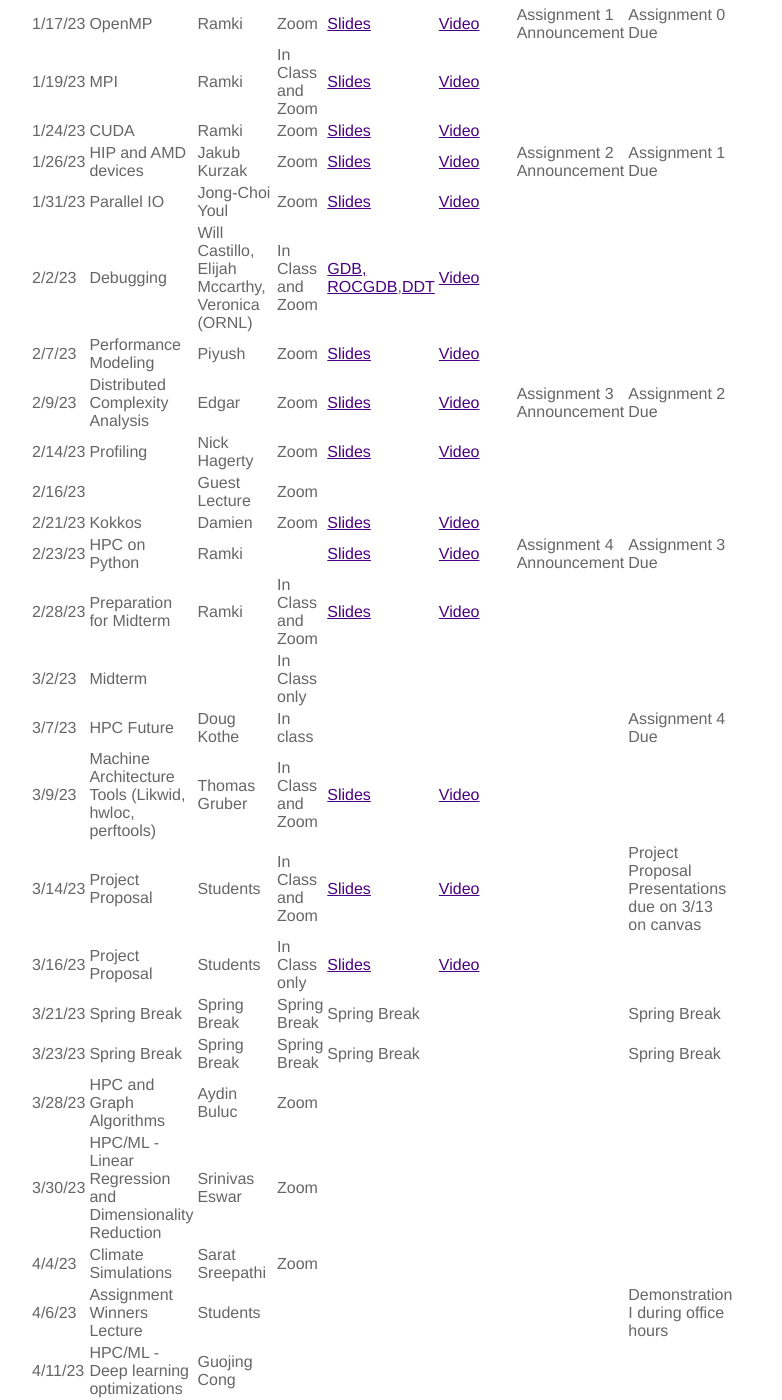
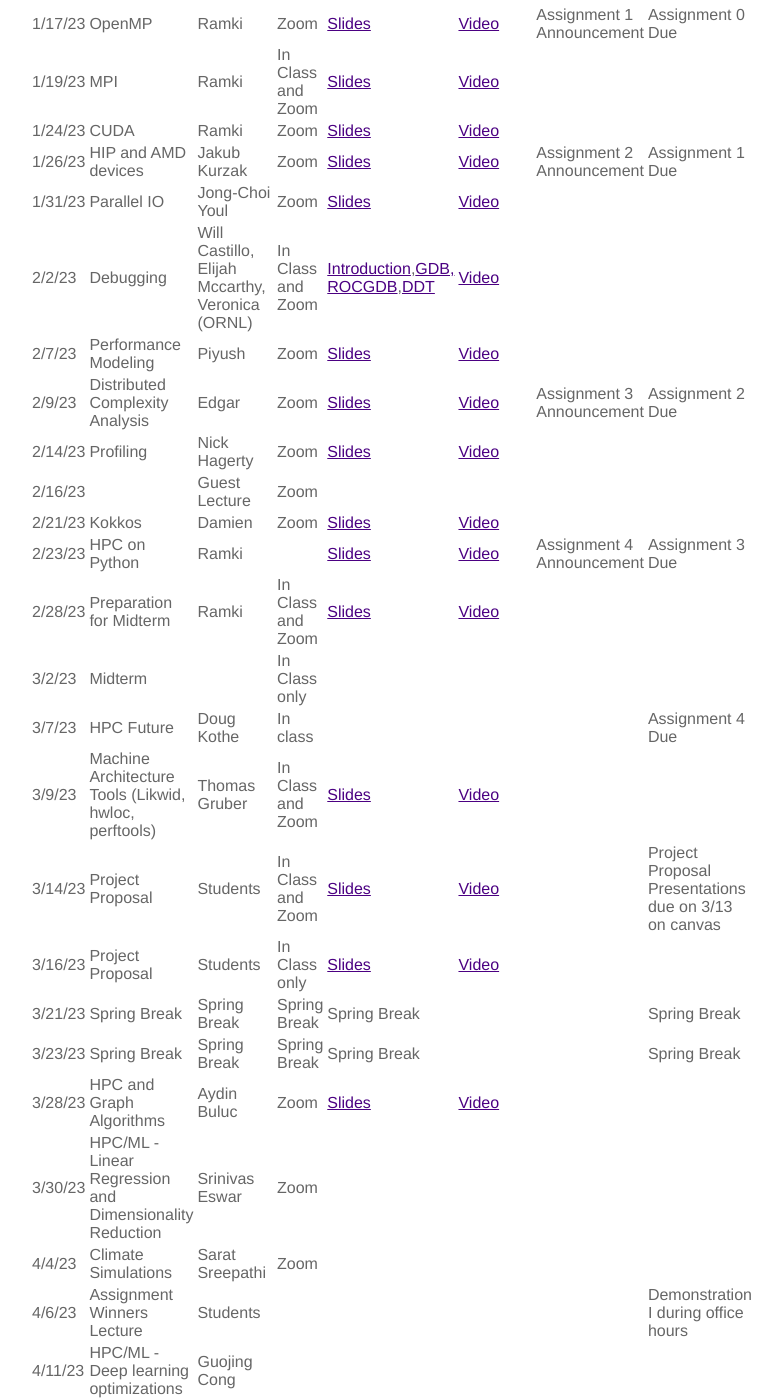
Before and after one commit to ramkikannan/ramkikannan.github.io, a Jekyll site: the page built from teaching.md, in a window 1280 px wide and 1400 px high, scrolled down 4969 px. Shown: the whole window, without its empty margins (331-1113 px from the left). Built offline with Jekyll 4.4.1, drawn with Linux system fonts in a browser that asks for light colours; a style sheet for code colours, icons or effects is not loaded.

Commit message:
parallel graph algorithms

```diff
--- a/teaching.md
+++ b/teaching.md
@@ -171,7 +171,7 @@
 | 1/24/23 | CUDA                                                     | Ramki             | Zoom              | [Slides](6230/slides/cudaintroduction-ramkishruti.pdf)              |                [Video](https://youtu.be/J8BiQdmythc)|                                                                                      |
 | 1/26/23 | HIP and AMD devices                                     | Jakub Kurzak      | Zoom              | [Slides](6230/slides/jakub_hip_cse6230_2023.pdf)              | [Video](https://youtu.be/EdqZWdmpWdo)                | Assignment 2 Announcement                                                            | Assignment 1 Due
 | 1/31/23 | Parallel IO                                             | Jong-Choi Youl    | Zoom              | [Slides](6230/slides/parallel-io.pdf)              | [Video](https://youtu.be/wZCxwjq0V60)             |                |                                                                                      |
-| 2/2/23  | Debugging                                   | Will Castillo, Elijah Mccarthy, Veronica (ORNL)             | In Class and Zoom | [GDB, ROCGDB](6230/slides/elijah-gdb-rocgdb-debugging.pdf),[DDT](6230/slides/Will_DDT_Demo.pdf)             |  [Video](https://youtu.be/fkwZCinbBYg)              |                                                                                      |
+| 2/2/23  | Debugging                                   | Will Castillo, Elijah Mccarthy, Veronica (ORNL)             | In Class and Zoom | [Introduction](6230/slides/2023_Debuggers_Veronica_Introduction.pdf),[GDB, ROCGDB](6230/slides/elijah-gdb-rocgdb-debugging.pdf),[DDT](6230/slides/Will_DDT_Demo.pdf)             |  [Video](https://youtu.be/fkwZCinbBYg)              |                                                                                      |
 | 2/7/23  | Performance Modeling                                    | Piyush            | Zoom              |[Slides](6230/slides/perfModelling.pdf)              | [Video](https://youtu.be/-Gup_dCtybk)                |                                                             |
 | 2/9/23  | Distributed Complexity Analysis                         | Edgar             |  Zoom | [Slides](6230/slides/edgar_distributedcomplexity.pdf)              | [Video](https://youtu.be/LD_UqyCLCQI)                |                                      Assignment 3 Announcement  | Assignment 2 Due
 | 2/14/23 | Profiling                                               | Nick Hagerty     | Zoom              | [Slides](6230/slides/nick_ornl_profiling.pdf)              | [Video](https://youtu.be/9-il9Y4ioTc)               |                                                                                      |
@@ -186,7 +186,7 @@
 | 3/16/23 | Project Proposal                              |   Students                | In Class only     |   [Slides](6230/slides/day2-316_proposal_presentations.pdf)           | [Video](https://youtu.be/77_TdPW_xpg)               |                                                                                      |
 | 3/21/23 | Spring Break                                            | Spring Break      | Spring Break      | Spring Break |                |                                                                                      | Spring Break
 | 3/23/23 | Spring Break                                            | Spring Break      | Spring Break      | Spring Break |                |                                                                                      | Spring Break
-| 3/28/23 | HPC and Graph Algorithms                                | Aydin Buluc       | Zoom              |              |                |                                                                                      |
+| 3/28/23 | HPC and Graph Algorithms                                | Aydin Buluc       | Zoom              |[Slides](6230/slides/aydin_graphalgorithms.pdf)              |[Video](https://youtu.be/yRDqNiNOIj8)                |                                                                                      |
 | 3/30/23 | HPC/ML - Linear Regression and Dimensionality Reduction | Srinivas Eswar    | Zoom              |              |                |                                                                                      |
 | 4/4/23  | Climate Simulations                     | Sarat Sreepathi       | Zoom              |              |                |                                                                                      |
 | 4/6/23  | Assignment Winners Lecture                                           | Students |                   |              |                |                                                                                      | Demonstration I during office hours
```
Also changed, not shown: 2 other files.
